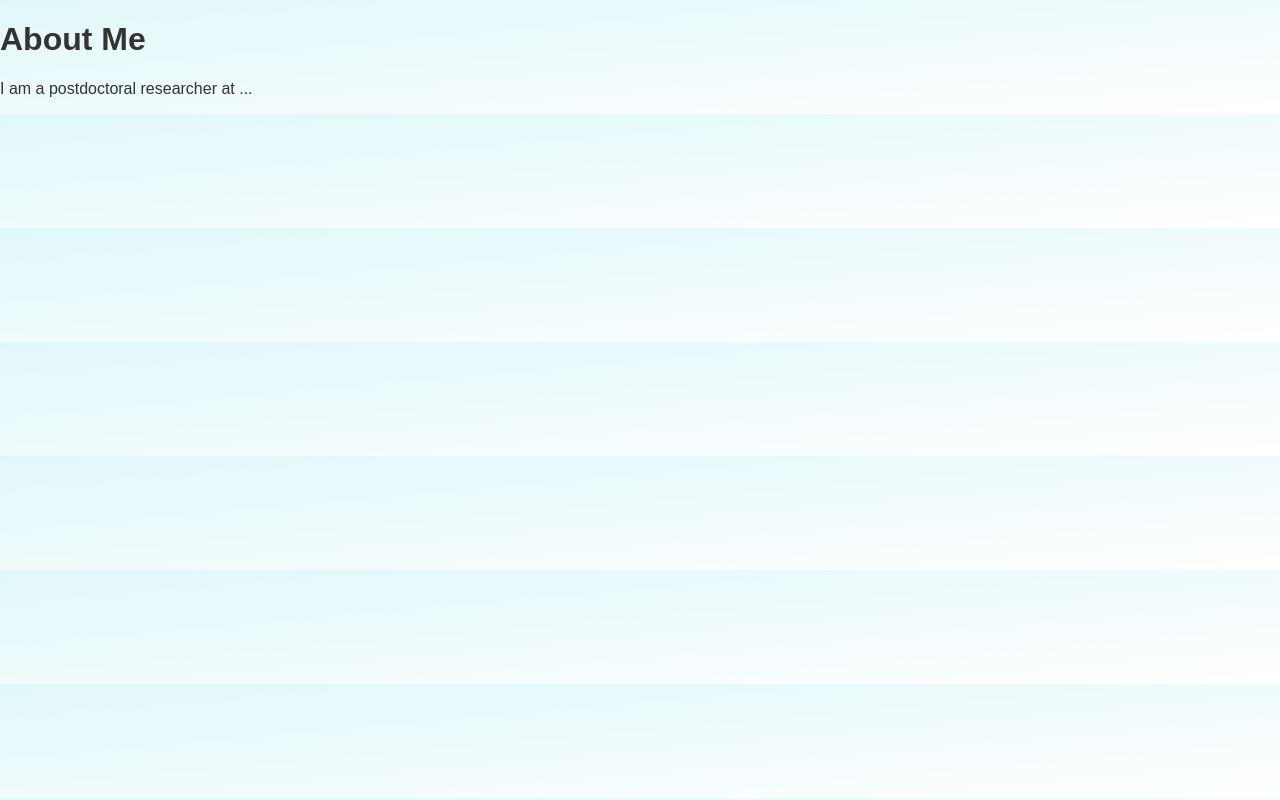
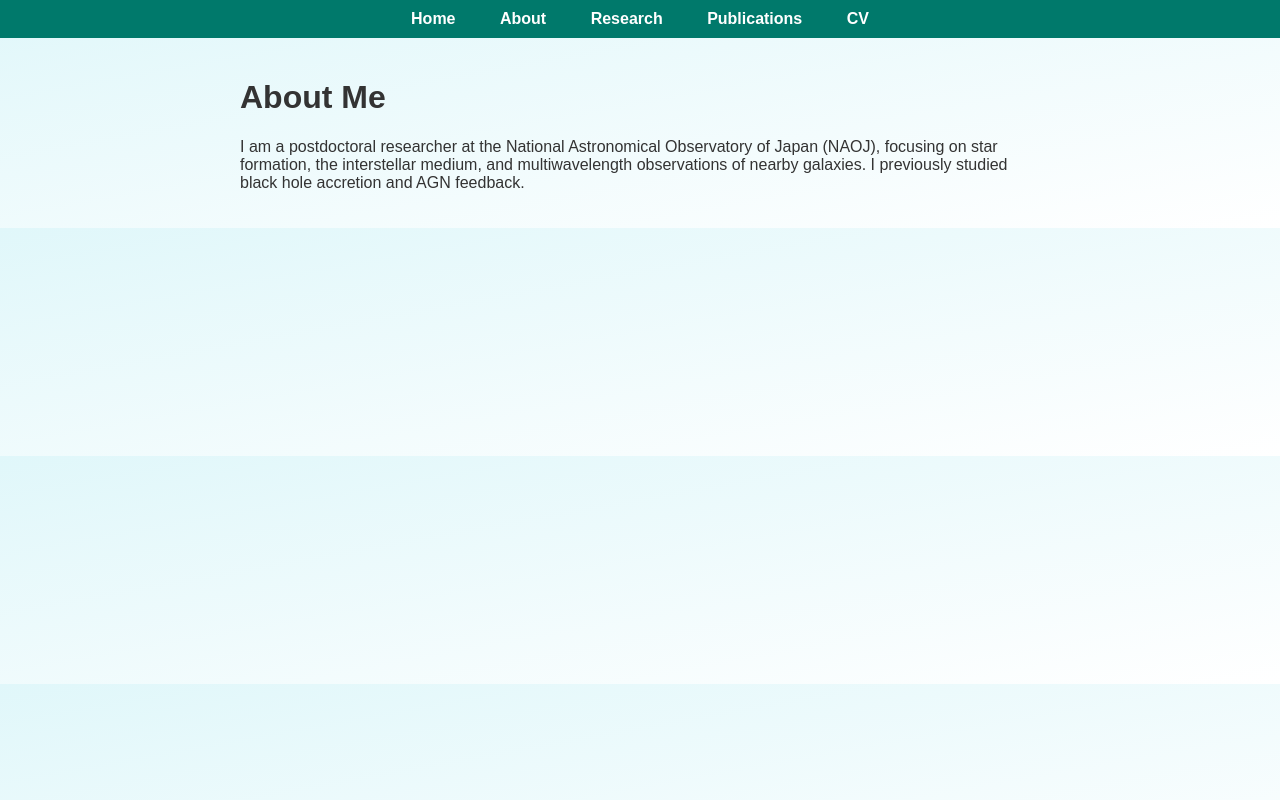
Before and after one commit to lzn-astro/Homepage, a plain HTML site: page about.html in a window 1280 px wide. Drawn offline with Linux system fonts and the light colour scheme.

Commit message:
Add beautiful homepage with subpages

```diff
--- a/about.html
+++ b/about.html
@@ -2,11 +2,19 @@
 <html lang="en">
 <head>
   <meta charset="UTF-8" />
-  <title>About - Dr. Your Name</title>
+  <title>About - Zongnan Li</title>
   <link rel="stylesheet" href="style.css" />
 </head>
 <body>
+    <nav>
+      <a href="index.html">Home</a>
+      <a href="about.html">About</a>
+      <a href="research.html">Research</a>
+      <a href="publications.html">Publications</a>
+      <a href="CV.pdf" target="_blank">CV</a>
+    </nav>
+    <main>
   <h1>About Me</h1>
-  <p>I am a postdoctoral researcher at ...</p>
+  <p>I am a postdoctoral researcher at the National Astronomical Observatory of Japan (NAOJ), focusing on star formation, the interstellar medium, and multiwavelength observations of nearby galaxies. I previously studied black hole accretion and AGN feedback.</p>
 </body>
 </html>
```
Also changed, not shown: index.html (+3 -3 lines), publications.html (+8 -0 lines), research.html (+8 -0 lines).
